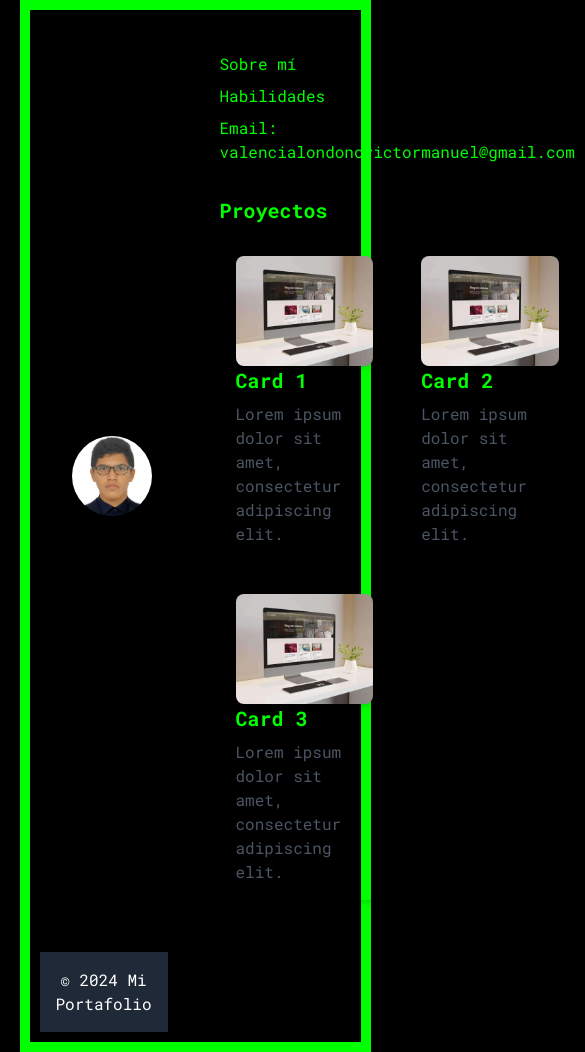
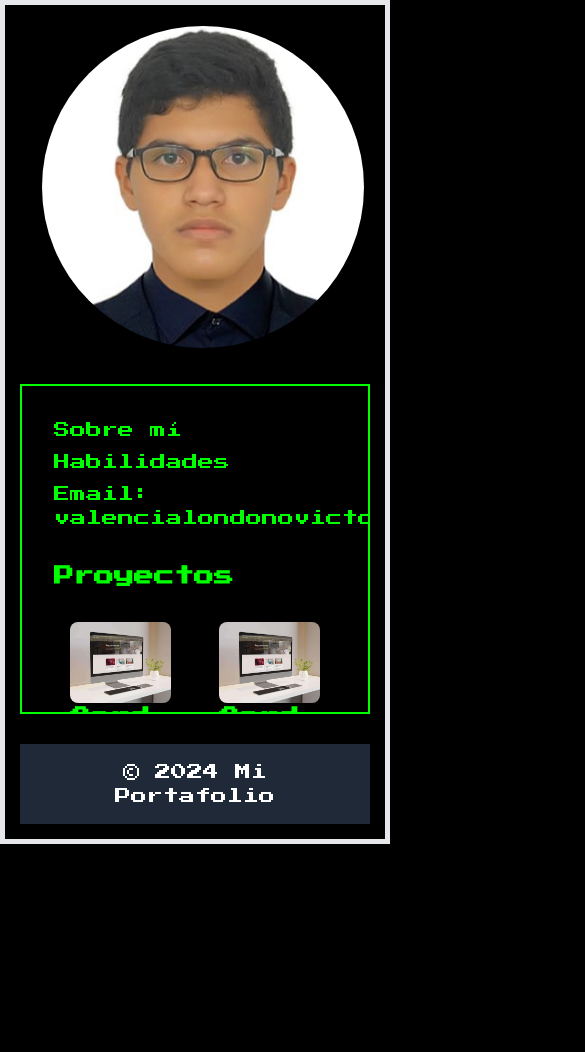
Before and after one commit to v1ct0r136/Portafolio, a plain HTML site: page index.html in a window 390 px wide. Shown: the top 1052 px of the page, 585 px wide, since content can reach past the window. After the commit the page ends 844 px from the top, so only its background shows below. Drawn offline with nearby package versions, Linux system fonts and the light colour scheme.

Commit message:
Re-design and Responsive
Se rediseño ciertos colores y tipo de letras de la pagina para un estilo mucho más retro. Además de que se agregó una barra de desplazamiento vertical en el main la cual también contiene un diseño retro.

```diff
--- a/css/styles.css
+++ b/css/styles.css
@@ -1,21 +1,92 @@
 .body_box {
+    height: 100vh;
+    overflow: hidden;
     background-color: black;
     color: #00FF00; /* Letra verde para estilo retro */
-    font-family: "Roboto Mono", monospace;
+    font-family: "Press Start 2P", monospace;
     display: grid;
+    grid-template-rows: auto 1fr auto;
     grid-template-columns: 1fr 3fr;
     gap: 20px;
-    border: 10px solid #00FF00; /* Borde verde para el marco de la pantalla */
+    padding: 0;
+    margin: 0 auto;
+    max-width: 100%; /* Para que se vea como una pantalla */
+}
+
+@media (max-width: 768px) { /* Tablets y pantallas medianas */
+    .body_box {
+        grid-template-rows: auto 1fr auto;
+        grid-template-columns: 1fr; /* Cambia a una sola columna */
+        gap: 10px; /* Reduce el espaciado */
+
+    }
+}
+
+@media (max-width: 480px) { /* Pantallas pequeñas o móviles */
+    .body_box {
+        padding: 5px; /* Reduce el padding */
+        border-width: 5px; /* Reduce el grosor del borde */
+    }
+}
+
+main {
+    border: 2px solid #00FF00;
     padding: 10px;
-    margin: 0 auto;
-    max-width: 90%; /* Para que se vea como una pantalla */
+    margin: 10px;
+    overflow-y: auto;
+}
+
+::-webkit-scrollbar {
+    width: 12px;
+}
+
+::-webkit-scrollbar-track {
+    background: #000;
+    border: 2px solid #00FF00;
+    border-radius: 6px;
+}
+
+::-webkit-scrollbar-thumb {
+    background: #00FF00;
+    border: 2px solid #000;
+    border-radius: 6px;
+}
+
+::-webkit-scrollbar-thumb:hover {
+    background: #009400;
+}
+
+@media (max-width: 768px) {
+    ::-webkit-scrollbar {
+        width: 8px;
+    }
+    ::-webkit-scrollbar-thumb {
+        border-radius: 4px;
+    }
+}
+
+@media (max-width: 480px) {
+    ::-webkit-scrollbar {
+        width: 6px;
+    }
+    ::-webkit-scrollbar-thumb {
+        background: #00CC00;
+        border: none;
+    }
 }
 
 /* Estilo del footer */
 footer {
+    margin: 10px;
     background-color: #333;
     color: #00FF00; /* Texto verde retro */
 }
+
+.information_link {
+    color: #00FF00;
+    text-decoration: none;
+}
+
 
 /* Links de la información */
 .information_link:hover {
--- a/index.html
+++ b/index.html
@@ -8,7 +8,7 @@
     <script src="https://cdn.tailwindcss.com"></script>
     <link rel="preconnect" href="https://fonts.googleapis.com">
     <link rel="preconnect" href="https://fonts.gstatic.com" crossorigin>
-    <link href="https://fonts.googleapis.com/css2?family=Roboto+Mono:ital,wght@0,100..700;1,100..700&display=swap" rel="stylesheet">
+    <link href="https://fonts.googleapis.com/css2?family=Press+Start+2P&display=swap" rel="stylesheet">
 </head>
 <body class="body_box">
     <header class="header_box flex items-center text-white p-4 ml-4">
```
